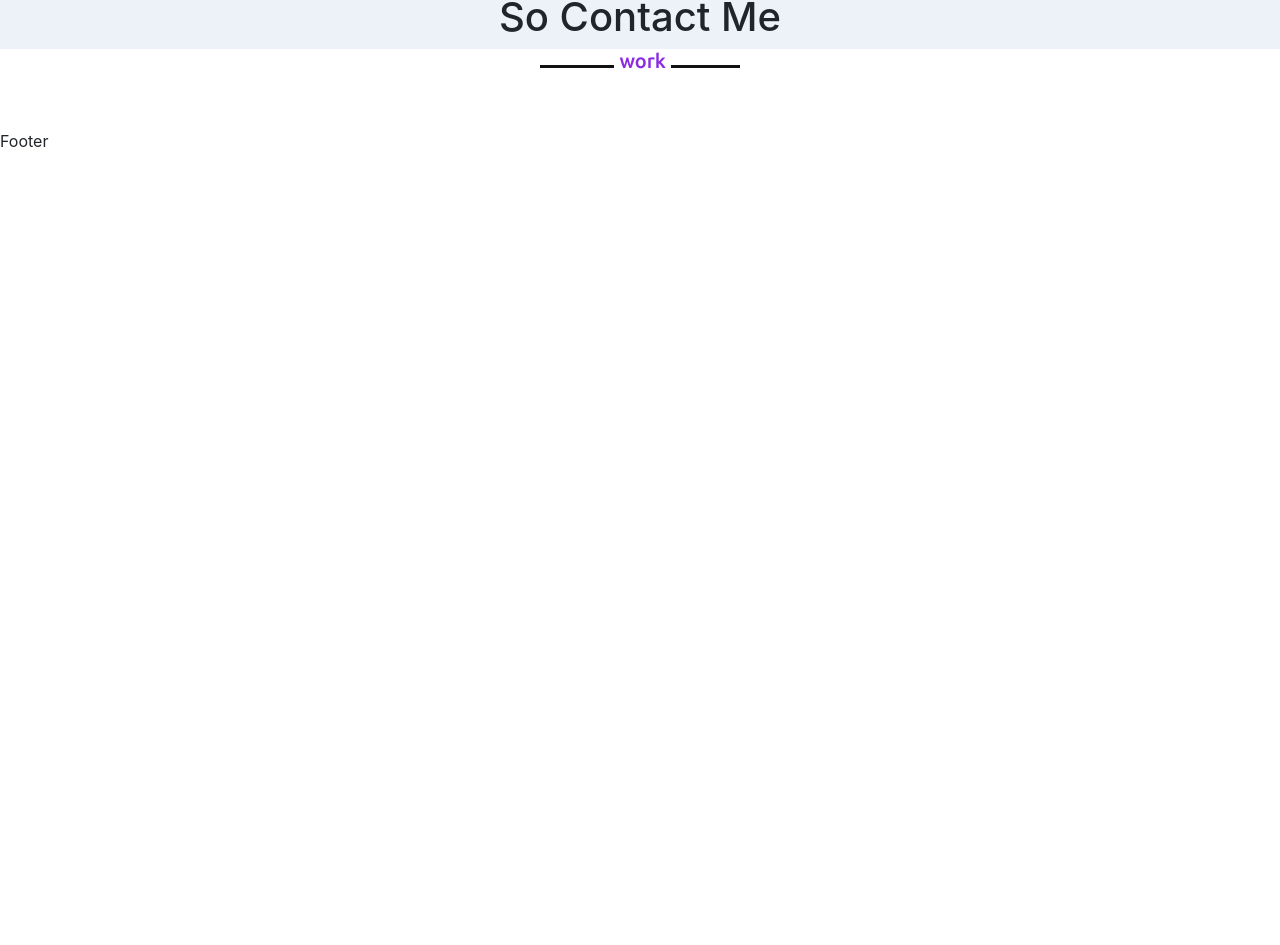
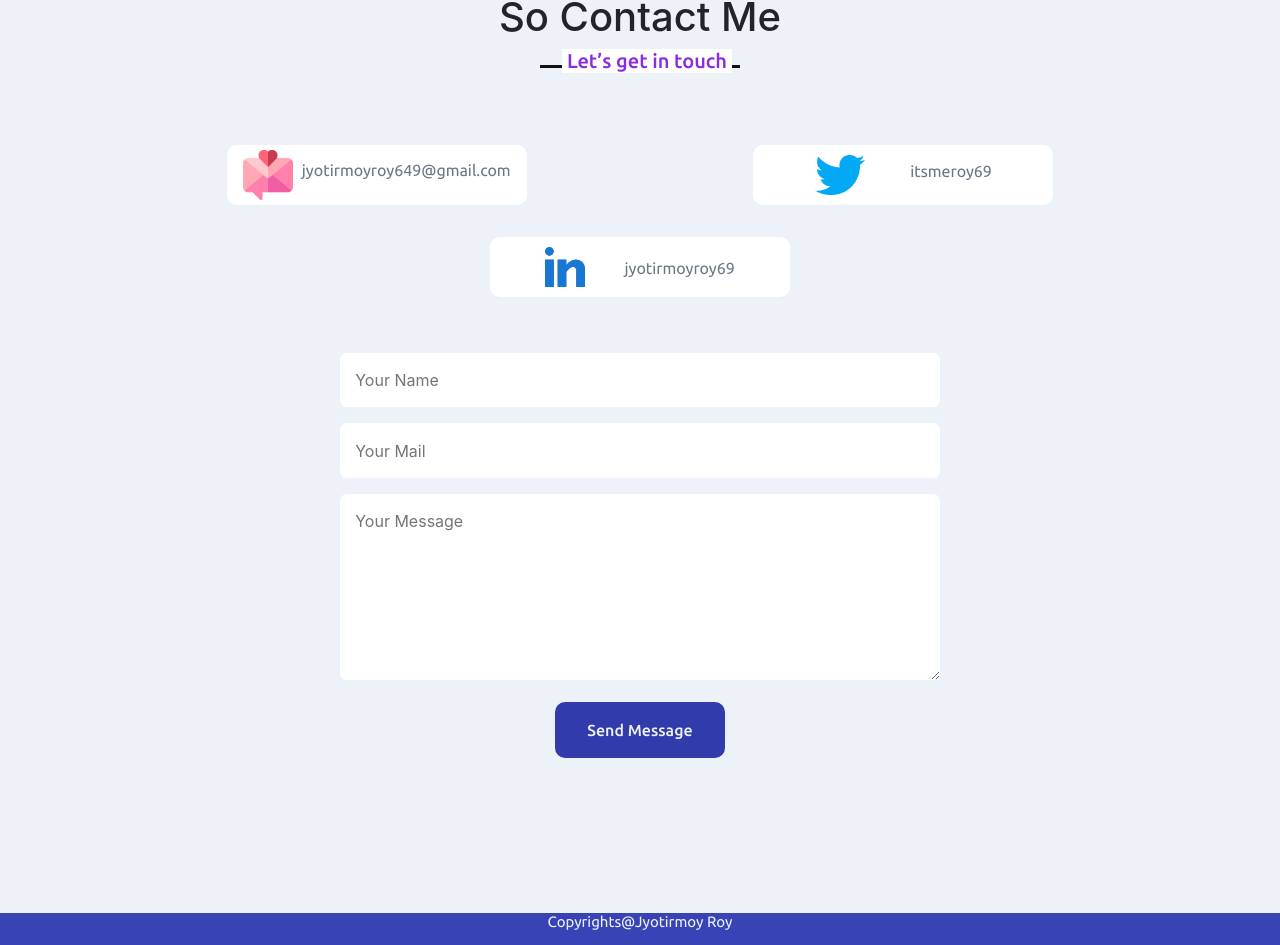
Before and after one commit to ItsRoy69/MyPortfolio, a React (Create React App) app in the folder client/: page / in a window 1280 px wide. Shown: the part 7727-8672 px from the top of the page. Before the commit the page ends 7880 px from the top, so only its background shows below. Built offline with nearby package versions, Linux system fonts and the light colour scheme.

Commit message:
contact1

```diff
--- a/client/src/components/Footer.js
+++ b/client/src/components/Footer.js
@@ -1,9 +1,13 @@
-import React from 'react'
+import React from 'react';
+
+import "../styles/Footer.css";
 
 const Footer = () => {
   return (
     <>
-      Footer
+      <div className="footer">
+        <h4>Copyrights@Jyotirmoy Roy</h4>
+      </div>
     </>
   )
 }
--- a/client/src/pages/Contact.js
+++ b/client/src/pages/Contact.js
@@ -1,6 +1,10 @@
 import React from 'react';
 
 import "../styles/Contact.css";
+
+import contact1 from '../assets/contact1.png';
+import contact2 from '../assets/contact2.png';
+import contact3 from '../assets/contact3.png';
 
 const Contact = () => {
   return (
@@ -10,10 +14,33 @@ const Contact = () => {
           <h1 className="title">So Contact Me</h1>
         </div>
         <div className="contact_details">
-          <div className="contact_box">
+          <div className="contact_box1">
             <div className="contact_mail">
-
+              <img src={contact1} alt="" />
+              <p>jyotirmoyroy649@gmail.com</p>
             </div>
+            <div className="contact_twitter">
+              <img src={contact2} alt="" />
+              <p>itsmeroy69</p>
+            </div>
+          </div>
+          <div className="contact_box2">
+            <div className="contact_linkedin">
+              <img src={contact3} alt="" />
+              <p>jyotirmoyroy69</p>
+            </div>
+          </div>
+          <div className="contact_box3">
+            <div className="contact_name">
+              <input className="p-text" type="text" placeholder="Your Name" name="username" />
+            </div>
+            <div className="contact_mailid">
+              <input className="p-text" type="email" placeholder="Your Mail" name="mail" />
+            </div>
+            <div className="contact_message">
+              <textarea className="p-text" type="text" placeholder="Your Message" name="message"></textarea>
+            </div>
+            <button type="button" class="p-text">Send Message</button>
           </div>
         </div>
       </div>
--- a/client/src/pages/Workshop.js
+++ b/client/src/pages/Workshop.js
@@ -8,7 +8,7 @@ import workshop3 from '../assets/workshop1.png';
 const Workshop = () => {
   return (
     <>
-      <div className="workshop" id='workshop'>
+      <div className="workshop" id='workshops'>
         <div className="workshop_content">
           <h1 className="title">Workshop</h1>
         </div>
--- a/client/src/styles/Banner.css
+++ b/client/src/styles/Banner.css
@@ -74,6 +74,7 @@
 
   .banner-image img {
     margin-top: -10vh;
+    width: 50%;
   }
 }
 
--- a/client/src/styles/Contact.css
+++ b/client/src/styles/Contact.css
@@ -2,6 +2,7 @@
 
 .contact{
     background-color: #EDF2F8;
+    height: 115vh;
 }
 
 .contact_content{
@@ -34,7 +35,7 @@
     font-family: 'Ubuntu';
     font-style: normal;
     font-weight: 500;
-    content: "work";
+    content: "Let’s get in touch";
     color: #8a2be2;
     position: absolute;
     bottom: -40px;
@@ -43,5 +44,236 @@
     padding: 0 5px;
     background: #fff;
     transform: translateY(870vh);
-    margin-left: -2vw;
+    margin-left: -6.1vw;
 }
+
+.contact_box1{
+    display: flex;
+    flex-direction: row;
+    flex-wrap: wrap;
+    justify-content: space-evenly;
+}
+
+.contact_mail{
+    width: 300px;
+    background-color: #fff;
+    height: 60px;
+    border-radius: 10px;
+    justify-content: space-between;
+    display: flex;
+    flex-direction: row;
+    padding: 1rem;
+    align-items: center;
+    margin: 1rem 0;
+}
+
+.contact_mail img{
+    width: 50px;
+    height: 50px;
+}
+
+.contact_mail p{
+    font-family: 'Ubuntu';
+    font-style: normal;
+    font-weight: 400;
+    align-items: center;
+    color: #6b7688;
+    padding-top: 6px;
+}
+
+.contact_twitter{
+    width: 300px;
+    background-color: #fff;
+    height: 60px;
+    border-radius: 10px;
+    justify-content: space-evenly;
+    display: flex;
+    flex-direction: row;
+    padding: 1rem;
+    align-items: center;
+    margin: 1rem 0;
+}
+
+.contact_twitter img{
+    width: 50px;
+    height: 40px;
+}
+
+.contact_twitter p{
+    font-family: 'Ubuntu';
+    font-style: normal;
+    font-weight: 400;
+    color: #6b7688;
+    padding-top: 8px;
+}
+
+.contact_box2{
+    display: flex;
+    align-items: center;
+    justify-content: center;
+    padding-bottom: 5vh;
+}
+
+.contact_linkedin{
+    width: 300px;
+    background-color: #fff;
+    height: 60px;
+    border-radius: 10px;
+    justify-content: space-evenly;
+    display: flex;
+    flex-direction: row;
+    padding: 1rem;
+    align-items: center;
+    margin: 1rem 0;
+}
+
+.contact_linkedin img{
+    width: 40px;
+    height: 40px;
+}
+
+.contact_linkedin p{
+    font-family: 'Ubuntu';
+    font-style: normal;
+    font-weight: 400;
+    color: #6b7688;
+    padding-top: 18px;
+}
+
+.contact_box3{
+    align-items: center;
+    display: flex;
+    justify-content: center;
+    flex-direction: column;
+}
+
+.contact_name input{
+    border: none;
+    border-radius: 7px;
+    background-color: #fff;
+    outline: none;
+    padding: 0.95rem;
+    width: 600px;
+    margin-bottom: 2vh;
+}
+
+.contact_name p{
+    font-family: 'Ubuntu';
+    font-style: normal;
+    font-weight: 400;
+    color: #6b7688;
+    padding-top: 18px;
+}
+
+.contact_mailid input{
+    border: none;
+    border-radius: 7px;
+    background-color: #fff;
+    outline: none;
+    padding: 0.95rem;
+    width: 600px;
+    margin-bottom: 2vh;
+}
+
+.contact_mailid p{
+    font-family: 'Ubuntu';
+    font-style: normal;
+    font-weight: 400;
+    color: #6b7688;
+    padding-top: 18px;
+}
+
+.contact_message textarea{
+    border: none;
+    border-radius: 7px;
+    background-color: #fff;
+    outline: none;
+    padding: 0.95rem;
+    width: 600px;
+    margin-bottom: 2vh;
+    height: 186px;
+}
+
+.contact_message p{
+    font-family: 'Ubuntu';
+    font-style: normal;
+    font-weight: 400;
+    color: #6b7688;
+    padding-top: 18px;
+    height: 170px;
+}
+
+.contact_box3 button{
+    background-color: #313bac;
+    border: none;
+    border-radius: 10px;
+    color: #EDF2F8;
+    cursor: pointer;
+    font-family: 'Ubuntu';
+    font-weight: 500;
+    outline: none;
+    padding: 1rem 2rem;
+    width: 170px;
+    margin-bottom: 2vh;
+}
+
+.contact_box3 button:hover{
+    background-color: #3843B6;
+}
+
+@media screen and (max-width: 1050px) {
+    .contact{
+        height: 50%;
+    }
+
+    .contact_content{
+        margin-bottom: 5vh;
+        width: 100vw;
+     }
+
+    .contact_content h1::after{
+        width: 170px;
+        position: relative;
+        display: flex;
+        flex: auto;
+        margin-top: -5vh;
+        top: 40px;
+        transform: translateX(-50%);
+        margin-left: 0;
+    }
+
+    .contact_content h1::before{
+         display: none;
+     }
+
+    .contact_details{
+        display: flex;
+        flex-direction: column;
+    }
+
+    .contact_mail, .contact_twitter, .contact_linkedin{
+        width: 250px;
+    }
+
+    .contact_mail img, .contact_twitter img, .contact_linkedin img{
+        width: -50%;
+        height: auto;
+    }
+
+    .contact_mail p, .contact_twitter p, .contact_linkedin p{
+        font-size: 12px;
+    }
+
+    .contact_box3{
+        width: 100vw;
+    }
+
+
+    .contact_name, .contact_mailid, .contact_message{
+        width: 70%;
+    }
+
+    .contact_name input, .contact_mailid input, .contact_message textarea{
+        width: 100%;
+    }
+ }
--- a/client/src/styles/Footer.css
+++ b/client/src/styles/Footer.css
@@ -0,0 +1,14 @@
+.footer{
+    text-align: center;
+    background-color: #3843B6;
+    align-items: cover;
+    height: 4vh;
+}
+
+.footer h4{
+    font-family: 'Ubuntu';
+    font-style: normal;
+    font-weight: 400;
+    color: #EDF2F8;
+    font-size: 15px;
+}
```
